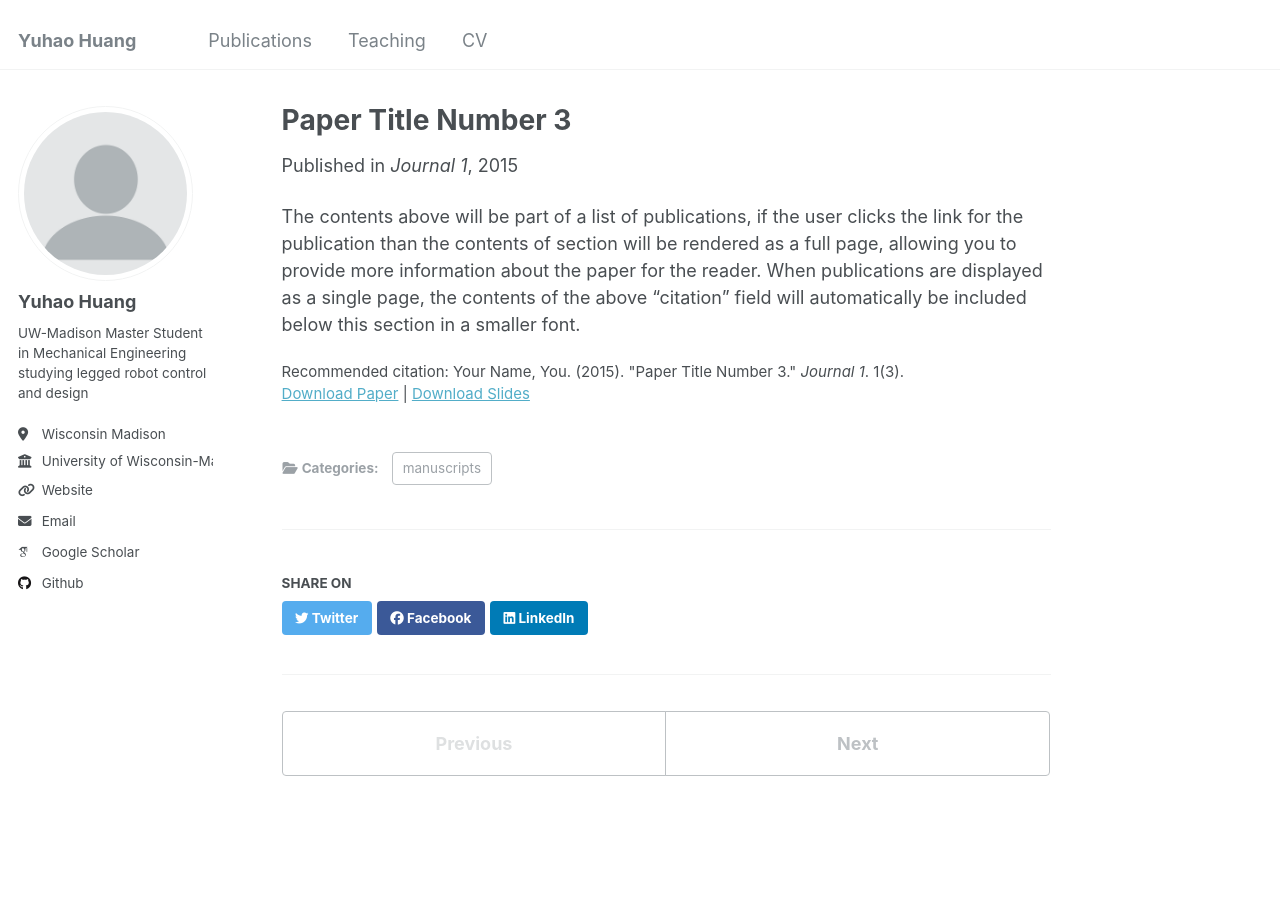
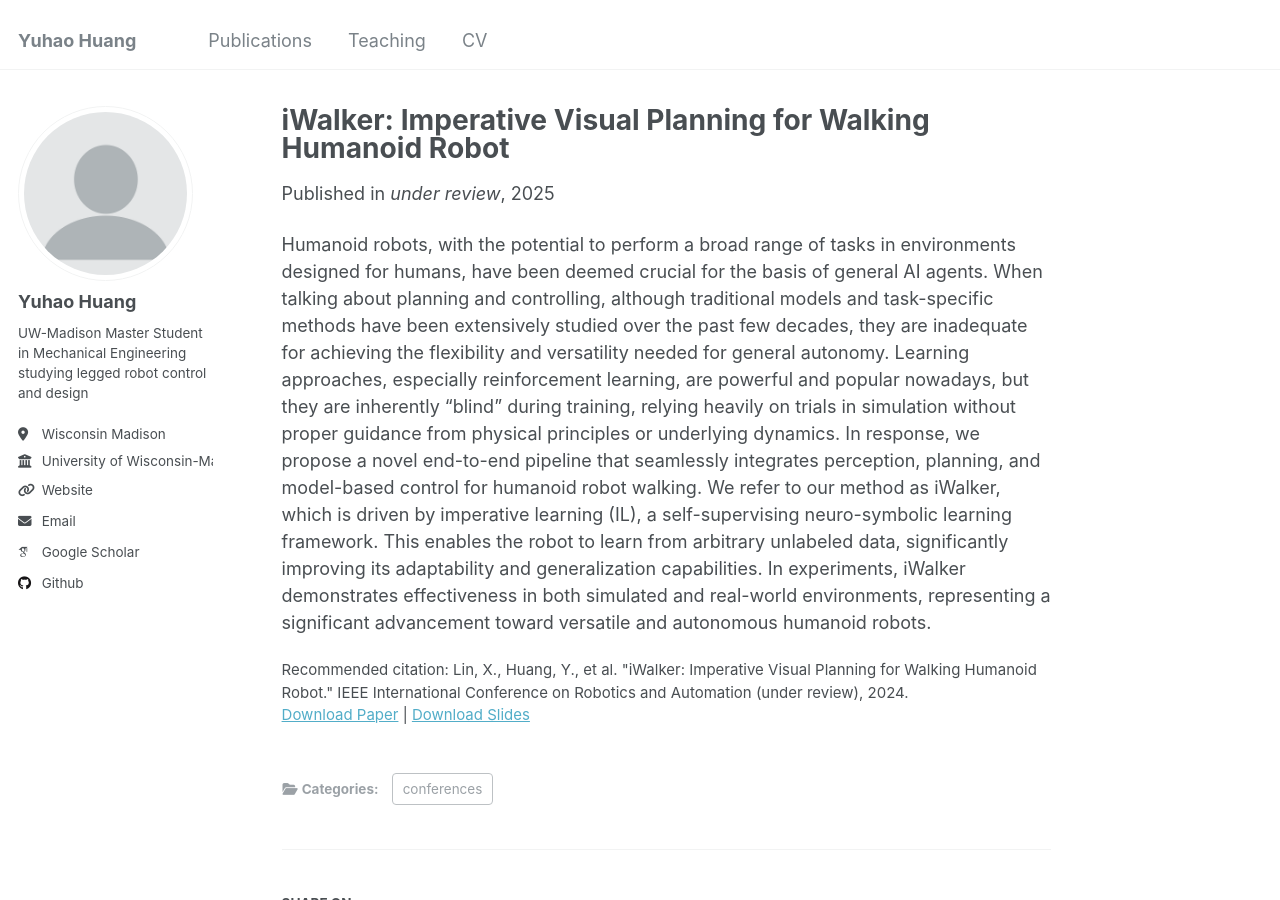
Before and after one commit to Hyh2001/Hyh2001.github.io, a Jekyll site: the page built from _publications/2015-10-01-paper-title-number-3.md, in a window 1280 px wide and 900 px high. Built offline with Jekyll 4.4.1, drawn with Linux system fonts in a browser that asks for light colours; some web fonts are replaced.

Commit message:
update papers

```diff
--- a/_publications/2015-10-01-paper-title-number-3.md
+++ b/_publications/2015-10-01-paper-title-number-3.md
@@ -1,14 +1,15 @@
 ---
-title: "Paper Title Number 3"
+title: "iWalker: Imperative Visual Planning for Walking Humanoid Robot"
 collection: publications
-category: manuscripts
+category: conferences
 permalink: /publication/2015-10-01-paper-title-number-3
-excerpt: 'This paper is about the number 3. The number 4 is left for future work.'
-date: 2015-10-01
-venue: 'Journal 1'
+excerpt: 'This paper is about the design of a visual planning framework for bipedal robot step planning'
+date: 2025-05-20 (expected)
+venue: 'under review'
 slidesurl: 'http://academicpages.github.io/files/slides3.pdf'
-paperurl: 'http://academicpages.github.io/files/paper3.pdf'
-citation: 'Your Name, You. (2015). &quot;Paper Title Number 3.&quot; <i>Journal 1</i>. 1(3).'
+paperurl: 'https://arxiv.org/abs/2409.18361'
+citation: 'Lin, X., Huang, Y., et al. "iWalker:
+            Imperative Visual Planning for Walking Humanoid Robot." IEEE International Conference on Robotics and Automation (under review), 2024.'
 ---
 
-The contents above will be part of a list of publications, if the user clicks the link for the publication than the contents of section will be rendered as a full page, allowing you to provide more information about the paper for the reader. When publications are displayed as a single page, the contents of the above "citation" field will automatically be included below this section in a smaller font.
+Humanoid robots, with the potential to perform a broad range of tasks in environments designed for humans, have been deemed crucial for the basis of general AI agents. When talking about planning and controlling, although traditional models and task-specific methods have been extensively studied over the past few decades, they are inadequate for achieving the flexibility and versatility needed for general autonomy. Learning approaches, especially reinforcement learning, are powerful and popular nowadays, but they are inherently "blind" during training, relying heavily on trials in simulation without proper guidance from physical principles or underlying dynamics. In response, we propose a novel end-to-end pipeline that seamlessly integrates perception, planning, and model-based control for humanoid robot walking. We refer to our method as iWalker, which is driven by imperative learning (IL), a self-supervising neuro-symbolic learning framework. This enables the robot to learn from arbitrary unlabeled data, significantly improving its adaptability and generalization capabilities. In experiments, iWalker demonstrates effectiveness in both simulated and real-world environments, representing a significant advancement toward versatile and autonomous humanoid robots.
```
Also changed, not shown: _publications/2009-10-01-paper-title-number-1.md (+1 -1 lines).
